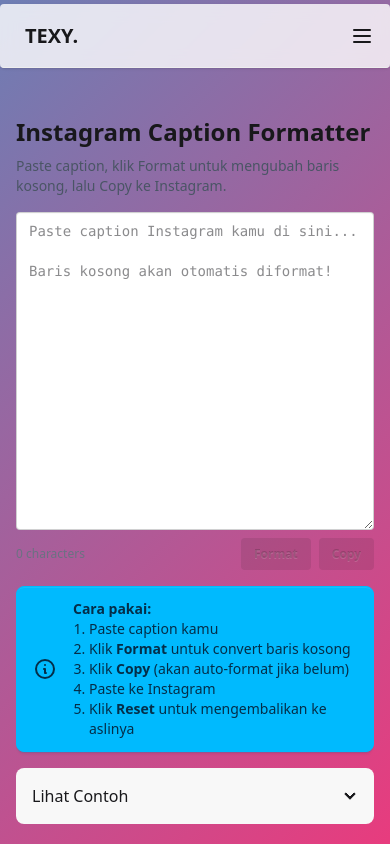
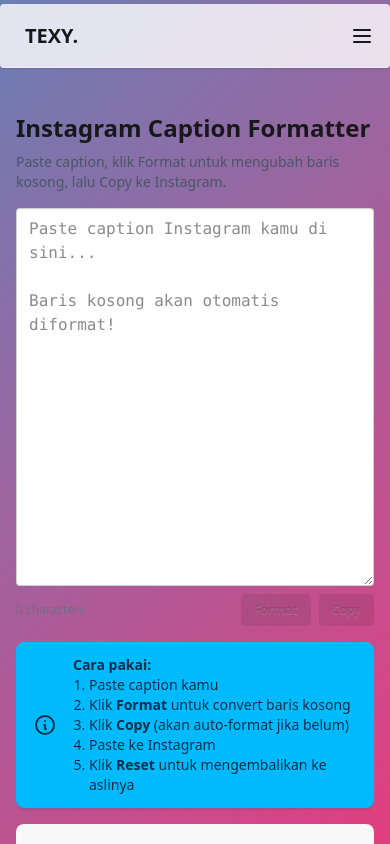
Before and after one commit to occaza/ttx, a SvelteKit app: page /text-tools/captions-formatter in a window 390 px wide. Shown: the top 844 px of the page. Built offline with nearby package versions, Linux system fonts and the light colour scheme.

Commit message:
font resize

```diff
--- a/src/routes/text-tools/captions-formatter/+page.svelte
+++ b/src/routes/text-tools/captions-formatter/+page.svelte
@@ -51,7 +51,7 @@
 			bind:value={text}
 			placeholder="Paste caption Instagram kamu di sini...&#10;&#10;Baris kosong akan otomatis diformat!"
 			rows="15"
-			class="textarea-bordered textarea w-full font-mono text-sm"
+			class="textarea-bordered textarea w-full font-mono text-base md:text-sm"
 		></textarea>
 		<div class="flex items-center justify-between">
 			<p class="text-xs text-gray-500">
```
